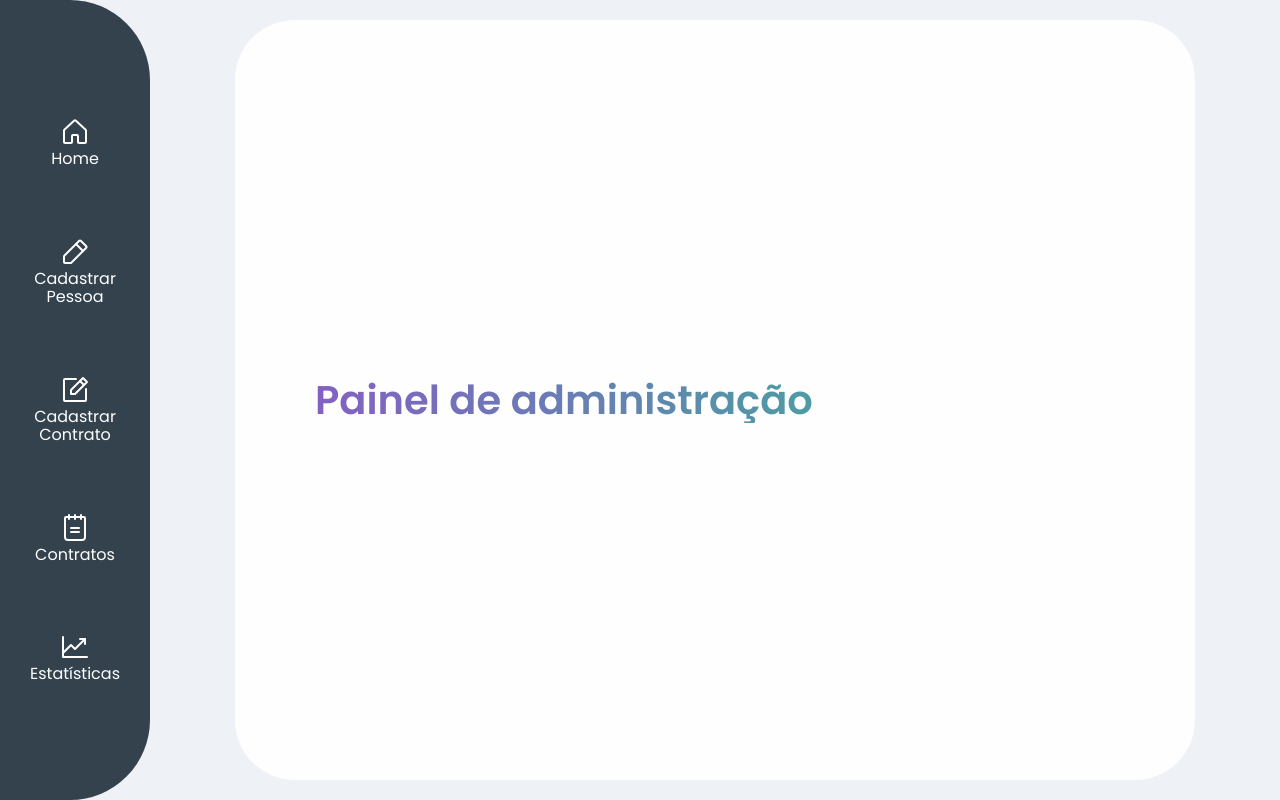
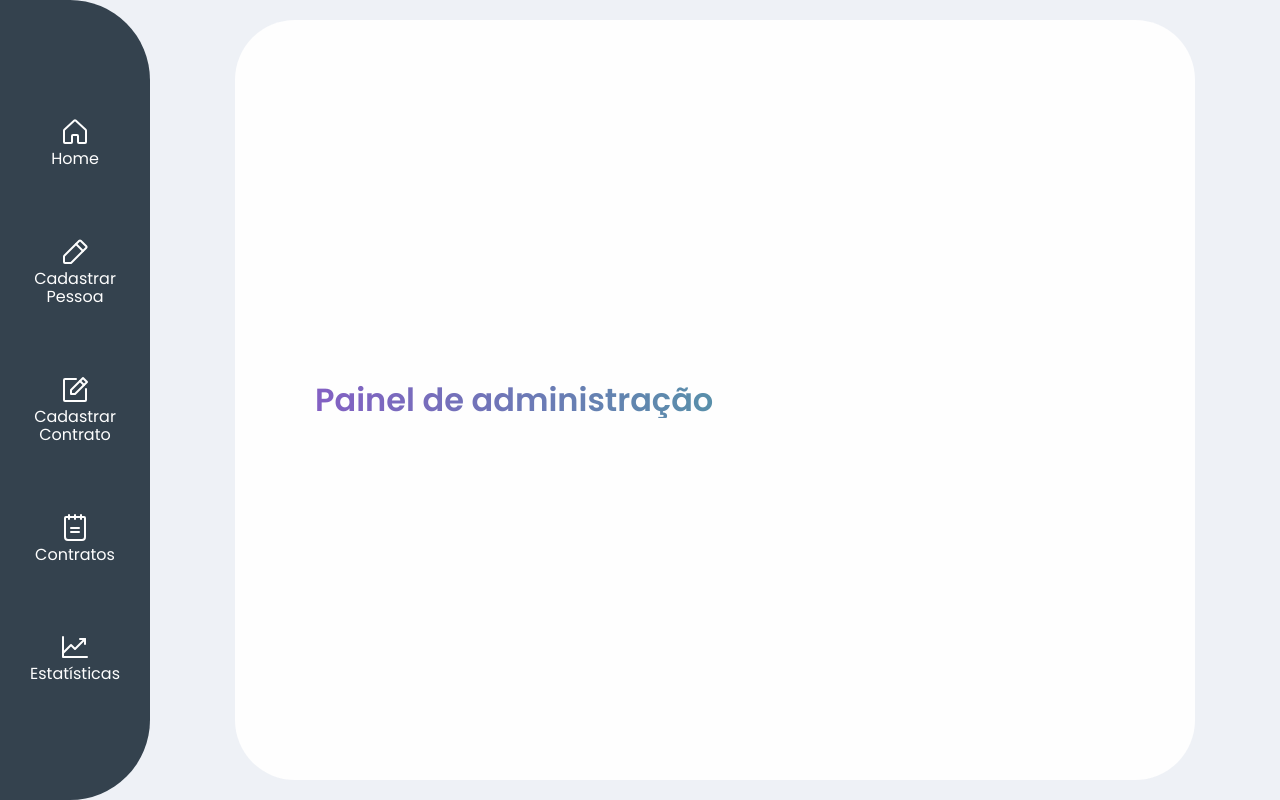
Before and after one commit to Abiscula/-registration-control, a React (Create React App) app: page / in a window 1280 px wide. Built offline with nearby package versions, Linux system fonts and the light colour scheme.

Commit message:
alterado to titulo

```diff
--- a/src/pages/DefaultPage/index.tsx
+++ b/src/pages/DefaultPage/index.tsx
@@ -1,10 +1,10 @@
-import { ColorTitle, Container } from "./style";
+import { Container } from "./style";
 
 export default function DefaultPage() {
     return (
         <Container>
             <div>
-                <ColorTitle>Painel de administração</ColorTitle>
+                <h1 className="colorTitle">Painel de administração</h1>
             </div>
         </Container>
     )
```
